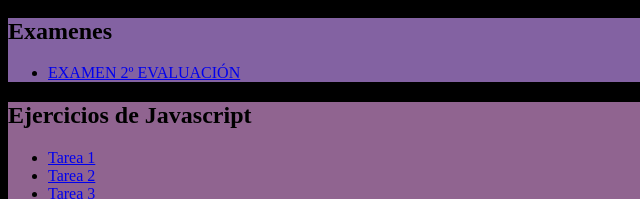
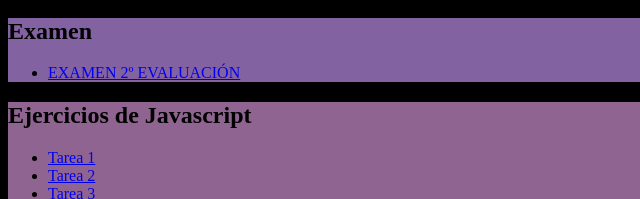
Before and after one commit to claudiaticII/claudiaticII.github.io, a plain HTML site: page index.html in a window 1280 px wide. Shown: the part 1242-1441 px from the top of the page, 0-640 px from the left. Drawn offline with Linux system fonts and the light colour scheme.

Commit message:
Update index.html

```diff
--- a/index.html
+++ b/index.html
@@ -75,7 +75,7 @@ escuchar música. </p>
     </ul>
     </div>
   <div id=no>
-    <h2> Examenes </h2>
+    <h2> Examen </h2>
 
     <ul>
       <li id=link><a href="https://EXAMEN.claudiaticii.repl.co">EXAMEN 2º EVALUACIÓN</a></li>
```
